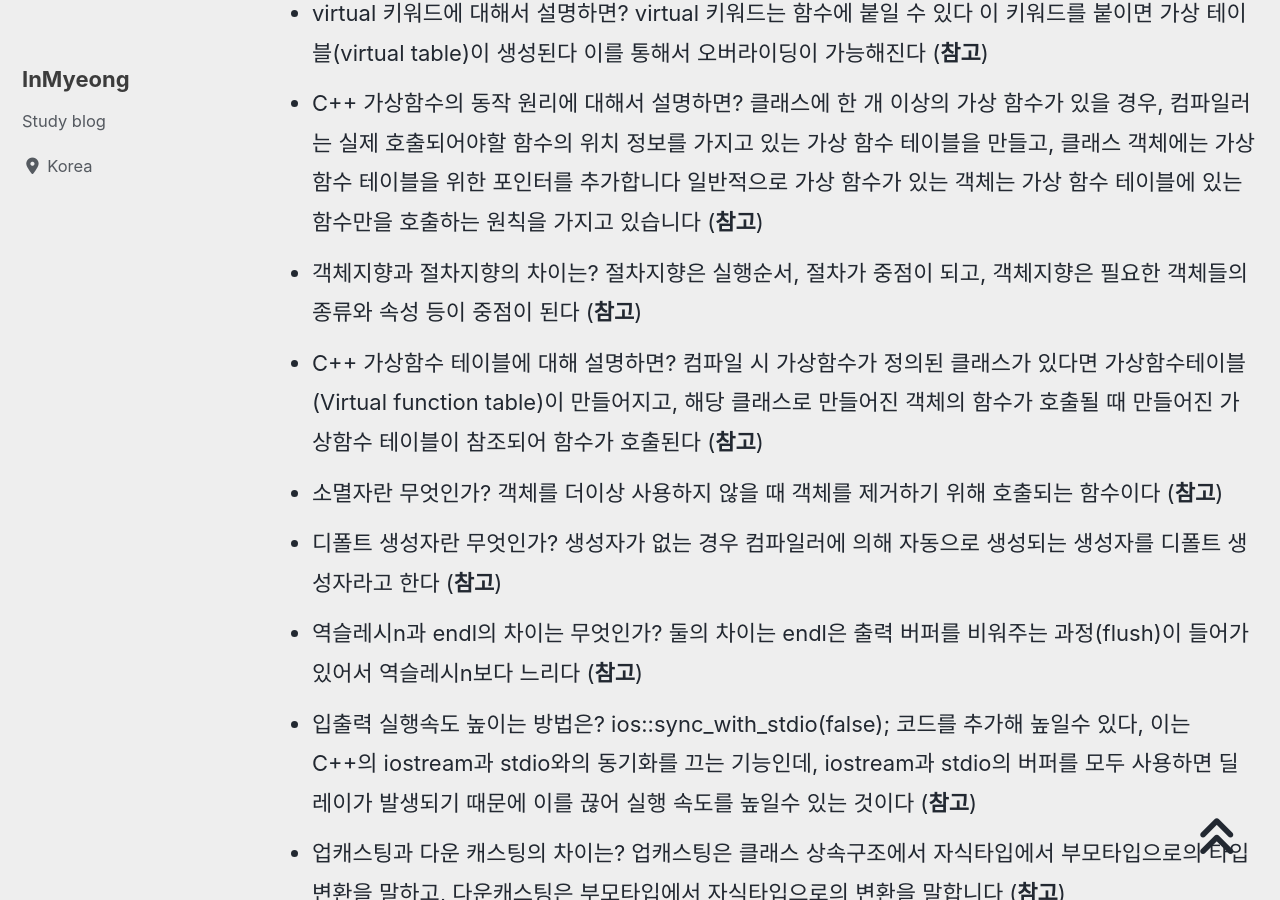
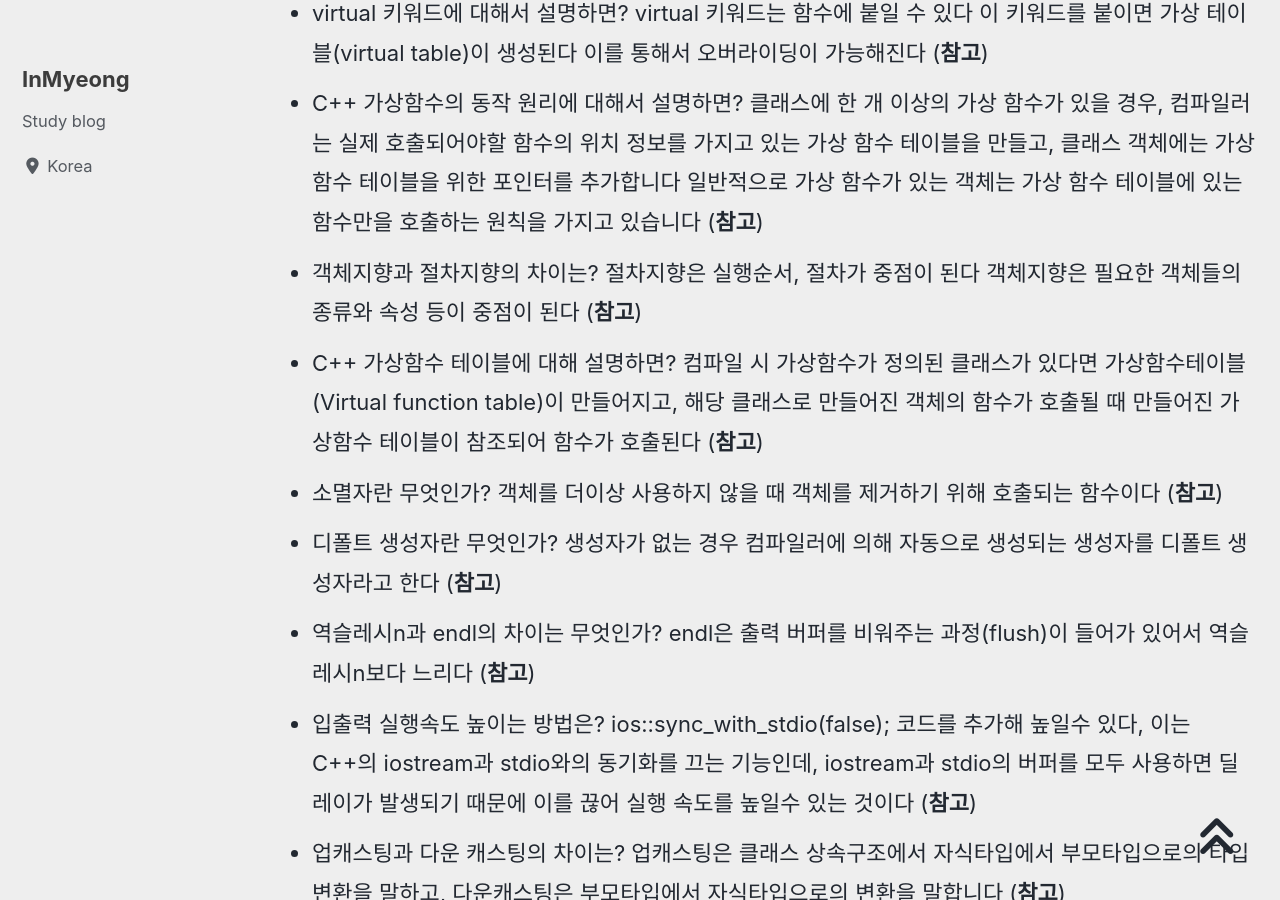
Before and after one commit to devMyeong/devMyeong.github.io, a Jekyll site: the page built from _posts/cs/2022-09-05-블로그-면접준비.md, in a window 1280 px wide and 900 px high, scrolled down 5840 px. Built offline with Jekyll 4.4.1, drawn with Linux system fonts in a browser that asks for light colours; cached includes are drawn as plain includes; nearby versions of some CDN libraries; some web fonts are replaced; comment, search, counter and statistics services are not loaded.

Commit message:
Chore : 프로그래머스, CS지식 업데이트

```diff
--- a/_posts/cs/2022-09-05-블로그-면접준비.md
+++ b/_posts/cs/2022-09-05-블로그-면접준비.md
@@ -59,11 +59,11 @@ last_modified_at: 2022-09-18
 - 객체끼리 비교할 때 어떻게 같은 객체인지 아는지? 연산자 오버로딩을 활용해 비교를 구현하여 두 객체가 동일한지 여부를 결정할 수 있습니다 ([**참고**](https://www.techiedelight.com/ko/compare-two-objects-in-cpp/))
 - virtual 키워드에 대해서 설명하면? virtual 키워드는 함수에 붙일 수 있다 이 키워드를 붙이면 가상 테이블(virtual table)이 생성된다 이를 통해서 오버라이딩이 가능해진다 ([**참고**](https://genesis8.tistory.com/105))
 - C++ 가상함수의 동작 원리에 대해서 설명하면? 클래스에 한 개 이상의 가상 함수가 있을 경우, 컴파일러는 실제 호출되어야할 함수의 위치 정보를 가지고 있는 가상 함수 테이블을 만들고, 클래스 객체에는 가상 함수 테이블을 위한 포인터를 추가합니다 일반적으로 가상 함수가 있는 객체는 가상 함수 테이블에 있는 함수만을 호출하는 원칙을 가지고 있습니다 ([**참고**](https://xzio.tistory.com/1152))
-- 객체지향과 절차지향의 차이는? 절차지향은 실행순서, 절차가 중점이 되고, 객체지향은 필요한 객체들의 종류와 속성 등이 중점이 된다 ([**참고**](https://usefultoknow.tistory.com/entry/%EC%A0%88%EC%B0%A8%EC%A7%80%ED%96%A5Procedural-Programming-%EA%B0%9D%EC%B2%B4%EC%A7%80%ED%96%A5Object-Oriented-Programming-%EC%9E%A5%EB%8B%A8%EC%A0%90-%EB%B0%8F-%EC%B0%A8%EC%9D%B4%EC%A0%90))
+- 객체지향과 절차지향의 차이는? 절차지향은 실행순서, 절차가 중점이 된다 객체지향은 필요한 객체들의 종류와 속성 등이 중점이 된다 ([**참고**](https://usefultoknow.tistory.com/entry/%EC%A0%88%EC%B0%A8%EC%A7%80%ED%96%A5Procedural-Programming-%EA%B0%9D%EC%B2%B4%EC%A7%80%ED%96%A5Object-Oriented-Programming-%EC%9E%A5%EB%8B%A8%EC%A0%90-%EB%B0%8F-%EC%B0%A8%EC%9D%B4%EC%A0%90))
 - C++ 가상함수 테이블에 대해 설명하면? 컴파일 시 가상함수가 정의된 클래스가 있다면 가상함수테이블(Virtual function table)이 만들어지고, 해당 클래스로 만들어진 객체의 함수가 호출될 때 만들어진 가상함수 테이블이 참조되어 함수가 호출된다 ([**참고**](https://cosyp.tistory.com/228))
 - 소멸자란 무엇인가? 객체를 더이상 사용하지 않을 때 객체를 제거하기 위해 호출되는 함수이다 ([**참고**](https://se-jung-h.tistory.com/entry/C-C-%EA%B8%B0%EC%88%A0-%EB%A9%B4%EC%A0%91-%EC%A7%88%EB%AC%B8))
 - 디폴트 생성자란 무엇인가? 생성자가 없는 경우 컴파일러에 의해 자동으로 생성되는 생성자를 디폴트 생성자라고 한다 ([**참고**](https://se-jung-h.tistory.com/entry/C-C-%EA%B8%B0%EC%88%A0-%EB%A9%B4%EC%A0%91-%EC%A7%88%EB%AC%B8))
-- 역슬레시n과 endl의 차이는 무엇인가? 둘의 차이는 endl은 출력 버퍼를 비워주는 과정(flush)이 들어가 있어서 역슬레시n보다 느리다 ([**참고**](https://se-jung-h.tistory.com/entry/C-C-%EA%B8%B0%EC%88%A0-%EB%A9%B4%EC%A0%91-%EC%A7%88%EB%AC%B8))
+- 역슬레시n과 endl의 차이는 무엇인가? endl은 출력 버퍼를 비워주는 과정(flush)이 들어가 있어서 역슬레시n보다 느리다 ([**참고**](https://se-jung-h.tistory.com/entry/C-C-%EA%B8%B0%EC%88%A0-%EB%A9%B4%EC%A0%91-%EC%A7%88%EB%AC%B8))
 - 입출력 실행속도 높이는 방법은? ios::sync_with_stdio(false); 코드를 추가해 높일수 있다, 이는 C++의 iostream과 stdio와의 동기화를 끄는 기능인데, iostream과 stdio의 버퍼를 모두 사용하면 딜레이가 발생되기 때문에 이를 끊어 실행 속도를 높일수 있는 것이다 ([**참고**](https://se-jung-h.tistory.com/entry/C-C-%EA%B8%B0%EC%88%A0-%EB%A9%B4%EC%A0%91-%EC%A7%88%EB%AC%B8))
 - 업캐스팅과 다운 캐스팅의 차이는? 업캐스팅은 클래스 상속구조에서 자식타입에서 부모타입으로의 타입변환을 말하고, 다운캐스팅은 부모타입에서 자식타입으로의 변환을 말합니다 ([**참고**](https://sshoreng.tistory.com/109?category=712983))
 - getMessage()와 peekMessage() 차이는? GetMessage 함수는 메시지가 도착하여야지만 리턴되는데 반해(동기, Synchronous), PeekMessage 함수는 메시지 큐에 도착한 메시지가 없어도 리턴한다(비동기, Asynchronous) ([**참고**](https://professorleejaeman.tistory.com/entry/%EB%A9%94%EC%8B%9C%EC%A7%80-%ED%95%A8%EC%88%98))
```
Also changed, not shown: _posts/codingTest/2022-07-06-프로그래머스.md (+1 -0 lines).
